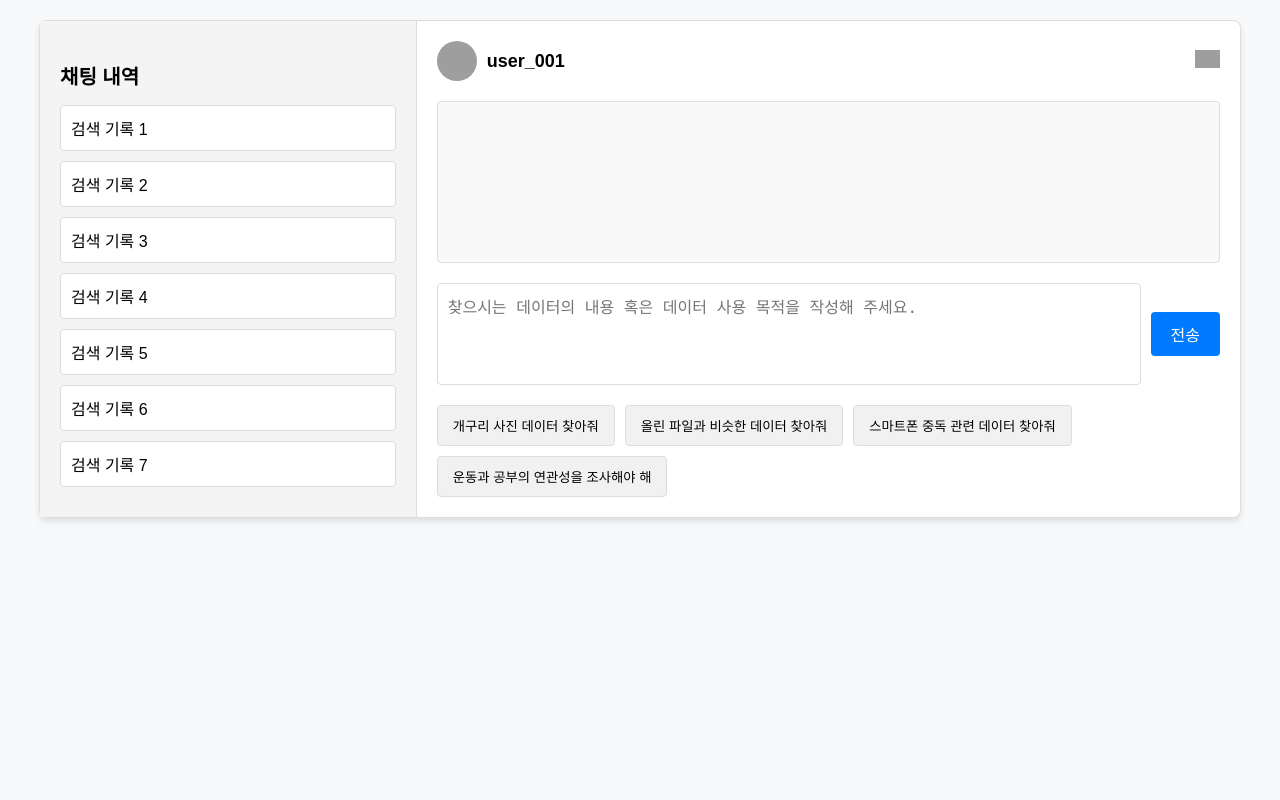
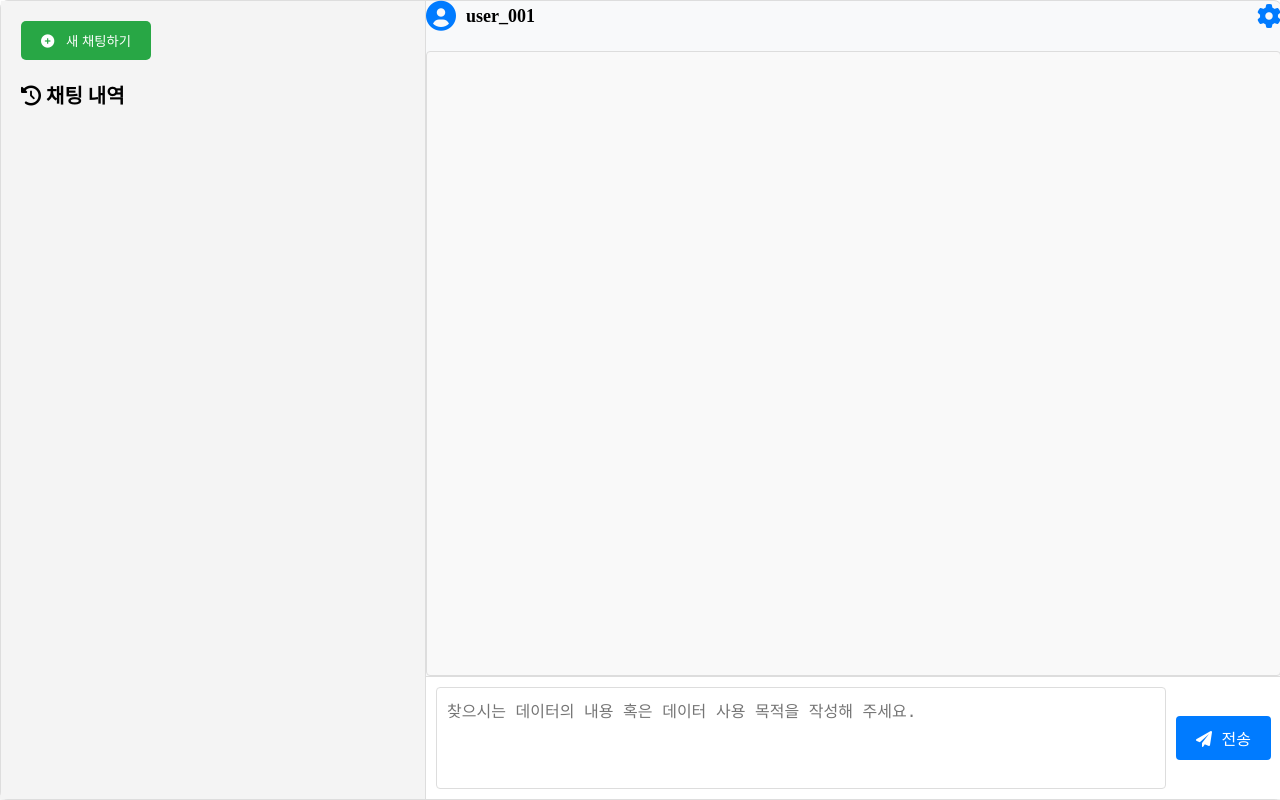
Before and after one commit to ro-jun/Data_Market_Platform, a Flask app: page /chatbot/ in a window 1280 px wide. Run offline with Flask 3, Linux system fonts and the light colour scheme; grey boxes are pictures that could not be loaded.

Commit message:
"feat(chatbot-ui): 챗봇 기본 화면 템플릿 및 스타일 추가"

```diff
--- a/hojun/chatbot/static/css/chatbot.css
+++ b/hojun/chatbot/static/css/chatbot.css
@@ -1,17 +1,18 @@
 /* 전체 스타일 */
-body {
-    font-family: Arial, sans-serif;
-    background-color: #f8f9fa;
+body, html {
+    height: 100%;
     margin: 0;
-    padding: 0;
+    display: flex;
+    flex-direction: column; /* 상하 레이아웃 설정 */
 }
 
+/* 메인 컨테이너가 화면을 채우도록 설정 */
 .chatbot-container {
     display: flex;
+    flex: 1; /* 남은 모든 공간 차지 */
+    height: 100%;
     width: 100%;
-    max-width: 1200px;
-    margin: 20px auto;
-    background: #fff;
+    background: #f8f9fa;
     border: 1px solid #ddd;
     border-radius: 8px;
     box-shadow: 0 4px 6px rgba(0, 0, 0, 0.1);
@@ -51,14 +52,13 @@
     background-color: #e0e0e0;
 }
 
-/* 오른쪽 채팅 인터페이스 */
+/* 채팅 인터페이스 설정 */
 .chat-interface {
-    width: 70%;
-    padding: 20px;
     display: flex;
     flex-direction: column;
-    justify-content: space-between;
-    position: relative;
+    flex: 1; /* 남은 공간을 모두 차지 */
+    justify-content: space-between; /* 입력창과 메시지 공간 분리 */
+    height: 100%;
 }
 
 .user-info {
@@ -90,24 +90,56 @@
     cursor: pointer;
 }
 
-/* 대화 섹션 */
+/* 대화 섹션 - 메시지 스타일 */
+.message {
+    display: flex;
+    max-width: 70%;
+    margin: 10px 0;
+    padding: 10px;
+    border-radius: 12px;
+    font-size: 14px;
+    line-height: 1.4;
+    word-wrap: break-word;
+}
+
+/* 사용자 메시지 (오른쪽 정렬) */
+.message.user {
+    align-self: flex-end;
+    background-color: #007bff;
+    color: white;
+    text-align: right;
+    justify-content: flex-end;
+    margin-left: auto;
+}
+
+/* 챗봇 메시지 (왼쪽 정렬) */
+.message.bot {
+    align-self: flex-start;
+    background-color: #f1f1f1;
+    color: #333;
+    text-align: left;
+    justify-content: flex-start;
+    margin-right: auto;
+}
+
+/* 채팅 메시지 공간 */
 .message-section {
-    flex-grow: 1;
-    overflow-y: auto; /* 스크롤 추가 */
-    margin-bottom: 20px;
+    flex-grow: 1; /* 메시지가 많아지면 스크롤 가능 */
+    overflow-y: auto;
+    padding: 10px;
     border: 1px solid #ddd;
     border-radius: 4px;
-    padding: 10px;
     background-color: #f9f9f9;
 }
 
-/* 입력 섹션 */
+/* 입력 영역 */
 .input-section {
     display: flex;
     align-items: center;
-    margin-bottom: 20px;
+    padding: 10px;
+    border-top: 1px solid #ddd;
+    background: #fff;
 }
-
 textarea {
     flex-grow: 1;
     height: 80px;
@@ -133,7 +165,6 @@
     background-color: #0056b3;
 }
 
-/* 추천 응답 */
 .response-suggestions {
     display: flex;
     flex-wrap: wrap;
@@ -152,3 +183,45 @@
     background-color: #007bff;
     color: #fff;
 }
+
+.new-chat-section {
+    text-align: center;
+    margin-bottom: 10px;
+}
+
+.new-chat-btn {
+    padding: 10px 20px;
+    background-color: #28a745;
+    color: white;
+    border: none;
+    border-radius: 5px;
+    cursor: pointer;
+}
+
+.new-chat-btn:hover {
+    background-color: #218838;
+}
+
+/* 유저 아이콘 크기 조정 */
+.user-icon {
+    font-size: 30px;
+    color: #007bff;
+    margin-right: 10px;
+}
+
+/* 설정 아이콘 크기 */
+.settings-icon {
+    font-size: 24px;
+    color: #007bff;
+    cursor: pointer;
+}
+
+/* 새 채팅하기 버튼 */
+.new-chat-btn i {
+    margin-right: 8px;
+}
+
+/* 전송 버튼 아이콘 */
+.send-btn i {
+    margin-right: 5px;
+}
--- a/hojun/chatbot/static/js/chatbot.js
+++ b/hojun/chatbot/static/js/chatbot.js
@@ -2,28 +2,40 @@
 const sendButton = document.querySelector(".send-btn");
 const userInput = document.querySelector("#user-input");
 const messagesSection = document.querySelector("#messages");
+const newChatBtn = document.querySelector("#new-chat-btn");
+const chatHistory = document.querySelector(".chat-history ul");
 
 // 메시지를 추가하는 함수
 function addMessage(message, sender = "user") {
     const messageDiv = document.createElement("div");
-    messageDiv.classList.add("message", sender);
+    messageDiv.classList.add("message", sender); // 사용자 또는 챗봇에 따라 스타일 적용
     messageDiv.textContent = message;
     messagesSection.appendChild(messageDiv);
-    messagesSection.scrollTop = messagesSection.scrollHeight; // 스크롤을 가장 아래로
+    messagesSection.scrollTop = messagesSection.scrollHeight; // 스크롤을 가장 아래로 이동
 }
+
+// 서버에서 전달된 메세지 불러오기
+fetch("/chatbot/history", {
+    method: "GET",
+})
+    .then((response) => response.json())
+    .then((data) => {
+        data.history.forEach((msg) => addMessage(msg.content, msg.role));
+    });
 
 // 버튼 클릭 이벤트
 sendButton.addEventListener("click", () => {
-    const message = userInput.value.trim(); // 사용자 입력 값 가져오기
-    if (message === "") {
+    const message = userInput.value.trim();
+    if (!message) {
         alert("메시지를 입력해주세요.");
         return;
     }
 
-    addMessage(message, "user"); // 사용자가 보낸 메시지 추가
+    // 사용자 메시지 추가
+    addMessage(message, "user");
     userInput.value = ""; // 입력 필드 초기화
 
-    // 서버에 메시지 전송
+    // 서버로 메시지 전송
     fetch("/chatbot/send", {
         method: "POST",
         headers: {
@@ -34,7 +46,8 @@
         .then((response) => response.json())
         .then((data) => {
             if (data.reply) {
-                addMessage(data.reply, "bot"); // 서버의 응답 메시지 추가
+                // 챗봇 응답 메시지 추가
+                addMessage(data.reply, "bot");
             } else {
                 addMessage("오류가 발생했습니다.", "bot");
             }
@@ -48,6 +61,21 @@
 // Enter 키로 메시지 전송
 userInput.addEventListener("keydown", (event) => {
     if (event.key === "Enter") {
-        sendButton.click(); // Enter 키로 전송 버튼 클릭 효과
+        sendButton.click();
     }
 });
+
+// 새 채팅하기 버튼 클릭 이벤트
+newChatBtn.addEventListener("click", () => {
+    fetch("/chatbot/new_chat", { method: "POST" })
+        .then((response) => response.json())
+        .then((data) => {
+            if (data.message) {
+                // 새로운 채팅 아이템 추가
+                const newChat = document.createElement("li");
+                newChat.textContent = `새 채팅 ${chatHistory.children.length + 1}`;
+                chatHistory.appendChild(newChat);
+            }
+        })
+        .catch((error) => console.error("새 채팅 생성 실패:", error));
+});
--- a/hojun/chatbot/templates/chatbot.html
+++ b/hojun/chatbot/templates/chatbot.html
@@ -5,21 +5,23 @@
     <meta name="viewport" content="width=device-width, initial-scale=1.0">
     <title>Data Market Platform - Chatbot</title>
     <link rel="stylesheet" href="{{ url_for('chatbot.static', filename='css/chatbot.css') }}">
+    <!-- Font Awesome 추가 -->
+    <link rel="stylesheet" href="https://cdnjs.cloudflare.com/ajax/libs/font-awesome/6.0.0-beta3/css/all.min.css">
 </head>
 <body>
     <!-- 메인 컨테이너 -->
     <div class="chatbot-container">
         <!-- 왼쪽 채팅 내역 -->
         <aside class="chat-history">
-            <h3>채팅 내역</h3>
+            <!-- 새 채팅하기 버튼 -->
+            <button id="new-chat-btn" class="new-chat-btn">
+                <i class="fas fa-plus-circle"></i> 새 채팅하기
+            </button>
+            <h3>
+                <i class="fas fa-history"></i> 채팅 내역
+            </h3>
             <ul>
-                <li>검색 기록 1</li>
-                <li>검색 기록 2</li>
-                <li>검색 기록 3</li>
-                <li>검색 기록 4</li>
-                <li>검색 기록 5</li>
-                <li>검색 기록 6</li>
-                <li>검색 기록 7</li>
+                <!-- 채팅 기록 동적 추가 -->
             </ul>
         </aside>
 
@@ -28,11 +30,11 @@
             <!-- 유저 정보 -->
             <div class="user-info">
                 <div class="user-profile">
-                    <img src="{{ url_for('chatbot.static', filename='images/user-icon.png') }}" alt="User Icon">
+                    <i class="fas fa-user-circle user-icon"></i> <!-- 유저 아이콘 -->
                     <span id="user-id">user_001</span>
                 </div>
                 <div class="settings">
-                    <img src="{{ url_for('chatbot.static', filename='images/settings-icon.png') }}" alt="Settings Icon">
+                    <i class="fas fa-cog settings-icon"></i> <!-- 설정 아이콘 -->
                 </div>
             </div>
 
@@ -44,15 +46,9 @@
             <!-- 입력 공간 -->
             <div class="input-section">
                 <textarea id="user-input" placeholder="찾으시는 데이터의 내용 혹은 데이터 사용 목적을 작성해 주세요."></textarea>
-                <button id="send-btn" class="send-btn">전송</button>
-            </div>
-
-            <!-- 추천 응답 -->
-            <div class="response-suggestions">
-                <button>개구리 사진 데이터 찾아줘</button>
-                <button>올린 파일과 비슷한 데이터 찾아줘</button>
-                <button>스마트폰 중독 관련 데이터 찾아줘</button>
-                <button>운동과 공부의 연관성을 조사해야 해</button>
+                <button id="send-btn" class="send-btn">
+                    <i class="fas fa-paper-plane"></i> 전송
+                </button>
             </div>
         </section>
     </div>
```
